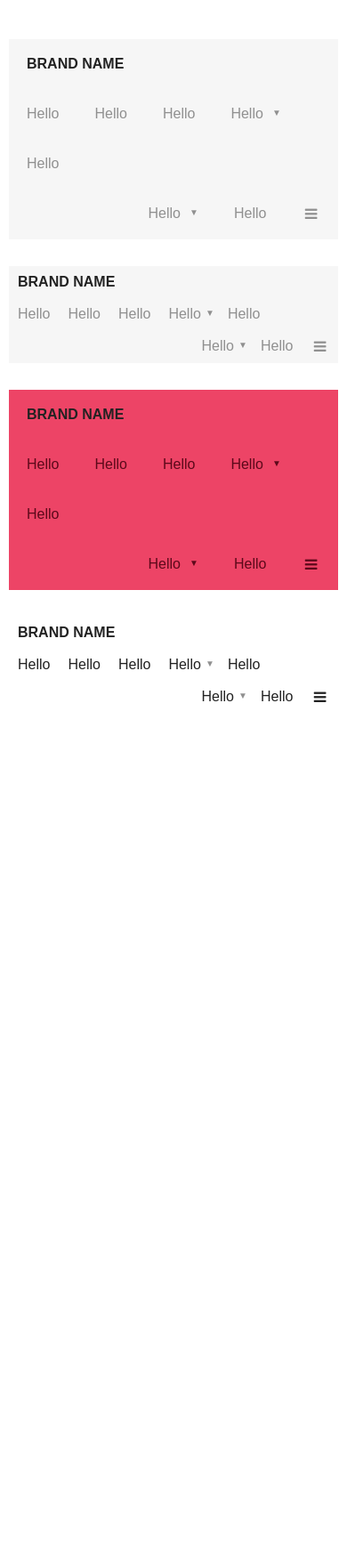
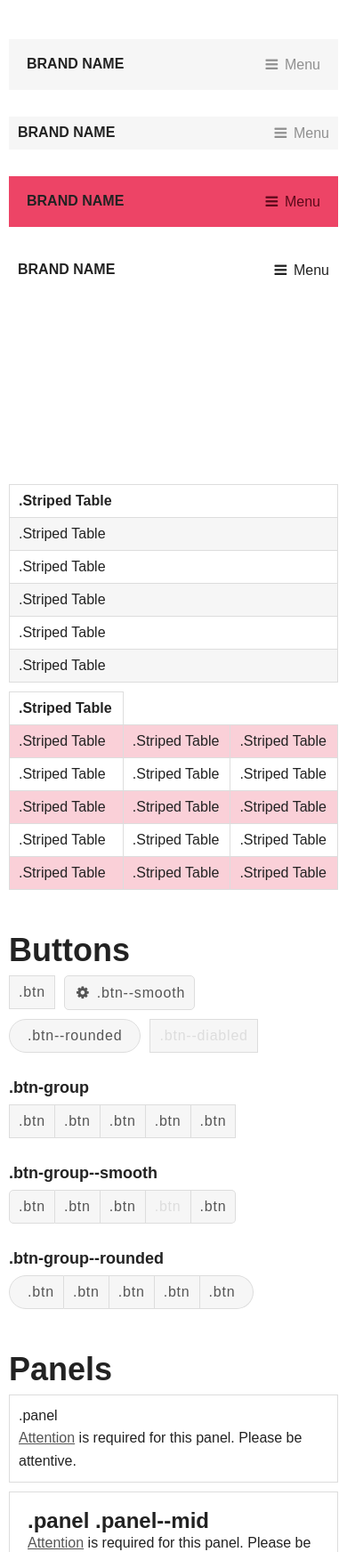
Before and after one commit to jordansimpson/frontly-framework, a website: page index.html in a window 390 px wide. Shown: the part 3140-4884 px from the top of the page at 89% size. Before the commit the page ends 3972 px from the top, so only its background shows below. Drawn offline with nearby package versions, Linux system fonts and the light colour scheme; files that its build step writes are made by us from their sources.

Commit message:
added initial btn and panel styling

```diff
--- a/gulpfile.js
+++ b/gulpfile.js
@@ -46,18 +46,18 @@ gulp.task('sass', function() {
 // Concatenate & Minify JS
 gulp.task('scripts', function() {
     return gulp.src('src/scripts/*.js')
-        .pipe(concat('all.js'))
+        .pipe(concat('fronlty-scripts.js'))
         .pipe(gulp.dest('dist/scripts'))
-        .pipe(rename('all.min.js'))
         .pipe(uglify())
+        .pipe(rename('fronlty-scripts.min.js'))
         .pipe(gulp.dest('dist/scripts/min'));
 });
 
 
 // Watch Files For Changes
 gulp.task('watch', function() {
+    gulp.watch('src/sass/*.scss', ['sass', 'browser-sync']);
     gulp.watch('src/scripts/*.js', ['lint', 'scripts']);
-    gulp.watch('src/sass/*.scss', ['sass', 'browser-sync']);
 });
 
 // Default Task
--- a/index.html
+++ b/index.html
@@ -324,6 +324,9 @@
 				<div class="grid__col grid__col--full">
 					<nav class="frontly-nav frontly-nav--big">
 						<span class="frontly-nav__text frontly-nav__text--brand-name">Brand Name</span>
+						<a href="" class="frontly-nav__menu-link pull--right hidden display--mobile">
+							<i class="fa fa-fw fa-bars"></i> Menu
+						</a>
 						<ul>
 							<li><a href="">Hello</a></li>
 							<li><a href="">Hello</a></li>
@@ -374,9 +377,6 @@
 								</ul>
 							</li>
 							<li><a href="">Hello</a></li>
-							<a href="">
-								<i class="fa fa-fw fa-bars"></i>
-							</a>
 						</ul>
 					</nav>
 				</div>
@@ -385,6 +385,9 @@
 				<div class="grid__col grid__col--full">
 					<nav class="frontly-nav">
 						<span class="frontly-nav__text frontly-nav__text--brand-name">Brand Name</span>
+						<a href="" class="frontly-nav__menu-link pull--right hidden display--mobile">
+							<i class="fa fa-fw fa-bars"></i> Menu
+						</a>
 						<ul>
 							<li><a href="">Hello</a></li>
 							<li><a href="">Hello</a></li>
@@ -435,9 +438,6 @@
 								</ul>
 							</li>
 							<li><a href="">Hello</a></li>
-							<a href="">
-								<i class="fa fa-fw fa-bars"></i>
-							</a>
 						</ul>
 					</nav>
 				</div>
@@ -446,6 +446,9 @@
 				<div class="grid__col grid__col--full">
 					<nav class="frontly-nav frontly-nav--branded frontly-nav--big">
 						<span class="frontly-nav__text frontly-nav__text--brand-name">Brand Name</span>
+						<a href="" class="frontly-nav__menu-link pull--right hidden display--mobile">
+							<i class="fa fa-fw fa-bars"></i> Menu
+						</a>
 						<ul>
 							<li><a href="">Hello</a></li>
 							<li><a href="">Hello</a></li>
@@ -496,9 +499,6 @@
 								</ul>
 							</li>
 							<li><a href="">Hello</a></li>
-							<a href="">
-								<i class="fa fa-fw fa-bars"></i>
-							</a>
 						</ul>
 					</nav>
 				</div>
@@ -507,6 +507,9 @@
 				<div class="grid__col grid__col--full">
 					<nav class="frontly-nav frontly-nav--basic">
 						<span class="frontly-nav__text frontly-nav__text--brand-name">Brand Name</span>
+						<a href="" class="frontly-nav__menu-link pull--right hidden display--mobile">
+							<i class="fa fa-fw fa-bars"></i> Menu
+						</a>
 						<ul>
 							<li><a href="">Hello</a></li>
 							<li><a href="">Hello</a></li>
@@ -557,11 +560,160 @@
 								</ul>
 							</li>
 							<li><a href="">Hello</a></li>
-							<a href="">
-								<i class="fa fa-fw fa-bars"></i>
-							</a>
 						</ul>
 					</nav>
+				</div>
+			</div>
+		</div>
+	</section>
+	<section>
+		<div class="grid">
+			<div class="grid__row">
+				<div class="grid__col grid__col--full">
+					<table class="striped-table">
+						<thead>
+							<tr>
+								<th>.Striped Table</th>
+							</tr>
+						</thead>
+						<tbody>
+							<tr>
+								<td>.Striped Table</td>
+							</tr>
+							<tr>
+								<td>.Striped Table</td>
+							</tr>
+							<tr>
+								<td>.Striped Table</td>
+							</tr>
+							<tr>
+								<td>.Striped Table</td>
+							</tr>
+							<tr>
+								<td>.Striped Table</td>
+							</tr>
+						</tbody>
+					</table>
+					<table class="striped-table--branded">
+						<thead>
+							<tr>
+								<th>.Striped Table</th>
+							</tr>
+						</thead>
+						<tbody>
+							<tr>
+								<td>.Striped Table</td>
+								<td>.Striped Table</td>
+								<td>.Striped Table</td>
+							</tr>
+							<tr>
+								<td>.Striped Table</td>
+								<td>.Striped Table</td>
+								<td>.Striped Table</td>
+							</tr>
+							<tr>
+								<td>.Striped Table</td>
+								<td>.Striped Table</td>
+								<td>.Striped Table</td>
+							</tr>
+							<tr>
+								<td>.Striped Table</td>
+								<td>.Striped Table</td>
+								<td>.Striped Table</td>
+							</tr>
+							<tr>
+								<td>.Striped Table</td>
+								<td>.Striped Table</td>
+								<td>.Striped Table</td>
+							</tr>
+						</tbody>
+					</table>
+				</div>
+			</div>
+		</div>
+	</section>
+	<section>
+		<div class="grid">
+			<div class="grid__row">
+				<div class="grid__col grid__col--full">
+					<h2>Buttons</h2>
+					<a href="#" class="btn"> .btn</a>
+					<a href="#" class="btn btn--smooth"><i class="fa fa-fw fa-cog"></i> .btn--smooth</a>
+					<a href="#" class="btn btn--rounded">.btn--rounded</a>
+					<a href="#" class="btn btn--disabled">.btn--diabled</a>
+				</div>
+			</div>
+			<div class="grid__row">
+				<div class="grid__col grid__col--one-third">
+					<h5>.btn-group</h5>
+					<div class="btn-group">
+						<a href="" class="btn">.btn</a>
+						<a href="" class="btn">.btn</a>
+						<a href="" class="btn">.btn</a>
+						<a href="" class="btn">.btn</a>
+						<a href="" class="btn">.btn</a>
+					</div>
+				</div>
+				<div class="grid__col grid__col--one-third">
+					<h5>.btn-group--smooth</h5>
+					<div class="btn-group btn-group--smooth">
+						<a href="" class="btn">.btn</a>
+						<a href="" class="btn">.btn</a>
+						<a href="" class="btn">.btn</a>
+						<a href="" class="btn btn--disabled">.btn</a>
+						<a href="" class="btn">.btn</a>
+					</div>
+				</div>
+				<div class="grid__col grid__col--one-third">
+					<h5>.btn-group--rounded</h5>
+					<div class="btn-group btn-group--rounded">
+						<a href="" class="btn">.btn</a>
+						<a href="" class="btn">.btn</a>
+						<a href="" class="btn">.btn</a>
+						<a href="" class="btn">.btn</a>
+						<a href="" class="btn">.btn</a>
+					</div>
+				</div>
+			</div>
+		</div>
+	</section>
+	<section>
+		<div class="grid">
+			<div class="grid__row">
+				<div class="grid__col grid__col--full">
+					<h2>Panels</h2>
+					<div class="panel">
+						<p>.panel</p>
+						<p><a href="">Attention</a> is required for this panel. Please be attentive.</p>
+					</div>
+					<div class="panel panel--mid">
+						<h3>.panel .panel--mid</h3>
+						<p><a href="">Attention</a> is required for this panel. Please be attentive.</p>
+					</div>
+					<div class="panel panel--large">
+						<h1>.panel .panel--large</h1>
+						<p><a href="">Attention</a> is required for this panel. Please be attentive.</p>
+					</div>
+					<div class="panel panel--dark panel--can-close">
+						<p>.panel .panel--dark</p>
+						<p><a href="">Attention</a> is required for this panel. Please be attentive.</p>
+					</div>
+					<div class="panel panel--error panel--can-close">
+						<p>.panel .panel--error</p>
+						<p><a href="">Attention</a> is required for this panel. Please be attentive.</p>
+					</div>
+					<div class="panel panel--attention panel--can-close">
+						<p>.panel .panel--attention</p>
+						<p><a href="">Attention</a> is required for this panel. Please be attentive.</p>
+					</div>
+					<div class="panel panel--success panel--can-close">
+						<p>.panel .panel--success</p>
+						<p><a href="">Attention</a> is required for this panel. Please be attentive.</p>
+					</div>
+					<div class="panel panel--success panel--can-close">
+						<p>.panel .panel--success</p>
+						<p><a href="">Attention</a> is required for this panel. Please be attentive.</p>
+					</div>
 				</div>
 			</div>
 		</div>
@@ -569,5 +721,6 @@
 
 	<!-- Include Scripts -->
 	<script src="https://ajax.googleapis.com/ajax/libs/jquery/1.11.2/jquery.min.js"></script>
+	<script src="dist/scripts/min/fronlty-scripts.min.js"></script>
 </body>
 </html>
--- a/package.json
+++ b/package.json
@@ -2,7 +2,7 @@
   "name": "frontly",
   "version": "1.0.0",
   "description": "",
-  "main": "index.js",
+  "main": "",
   "scripts": {
     "test": "echo \"Error: no test specified\" && exit 1"
   },
--- a/src/sass/base/_base.tables.scss
+++ b/src/sass/base/_base.tables.scss
@@ -3,10 +3,6 @@
 BASE.
 TABLES
 ------------
-*/
-
-/*
-Adding padding to ul and ol elements
 */
 
 table, tbody{
--- /dev/null
+++ b/src/sass/components/_components.buttons.scss
@@ -0,0 +1,76 @@
+/*
+------------
+COMPONENTS.
+BUTTONS
+------------
+*/
+
+.btn{
+	@include remCalc(padding, $spacer);
+	@include remCalc(margin-right, $spacer);
+	@include remCalc(margin-bottom, $spacer);
+	border: 1px solid $border-clr;
+	@include transition(.25s);
+	background: #f6f6f6;
+	letter-spacing: .05rem;
+	text-decoration: none;
+	display: inline-block;
+	float: left;
+	&:hover{
+		background: #ddd;
+	}
+}
+
+.btn--smooth{
+	border-radius: 5px;
+}
+
+.btn--rounded{
+	border-radius: 50px;
+	@include remCalc(padding-right, $spacer--dbl);
+	@include remCalc(padding-left, $spacer--dbl);
+}
+
+.btn--disabled{
+	color: #ddd;
+	background: #f6f6f6;
+	&:hover{
+		cursor: not-allowed;
+		background: #f6f6f6;
+		color: #ddd;
+	}
+}
+
+.btn-group{
+	float: left;
+	display: inline-block;
+	@include remCalc(margin-bottom, $spacer);
+	@include remCalc(margin-right, $spacer);
+}
+
+.btn-group .btn{
+	margin: 0;
+	&:not(:first-child){
+		border-left: 0;
+	}
+}
+
+.btn-group--smooth{
+	.btn:first-child{
+		border-radius: 5px 0px 0px 5px;
+	}
+	.btn:last-child{
+		border-radius: 0px 5px 5px 0px;
+	}
+}
+
+.btn-group--rounded{
+	.btn:first-child{
+		border-radius: 50px 0px 0px 50px;
+		@include remCalc(padding-left, $spacer--dbl);
+	}
+	.btn:last-child{
+		border-radius: 0px 50px 50px 0px;
+		@include remCalc(padding-right, $spacer--dbl);
+	}
+}
--- /dev/null
+++ b/src/sass/components/_components.panels.scss
@@ -0,0 +1,62 @@
+/*
+------------
+COMPONENTS.
+PANELS
+------------
+*/
+
+.panel{
+	width: 100%;
+	float: left;
+	clear: both;
+	border: 1px solid $border-clr;
+	@include remCalc(padding, $spacer);
+	@include remCalc(margin-bottom, $spacer);
+	> *{
+		margin: 0;
+	}
+}
+
+.panel--mid{
+	@include remCalc(padding, $spacer--dbl);
+}
+
+.panel--large{
+	@include remCalc(padding, $spacer--large);
+}
+
+.panel--dark{
+	background: $base-text-clr;
+	border: none;
+	color: #fff;
+}
+
+.panel--error{
+	background: $error-clr;
+	border: none;
+	color: #fff;
+}
+
+.panel--attention{
+	background: $attention-clr;
+	border: none;
+	color: #fff;
+}
+
+.panel--success{
+	background: $success-clr;
+	border: none;
+	color: #fff;
+}
+
+.panel--can-close{
+	position: relative;
+}
+
+.panel--can-close__btn{
+	position: absolute;
+	top: 10px;
+	right: 10px;
+	@include remCalc(font-size, 20px);
+	color: #fff;
+}
--- /dev/null
+++ b/src/sass/components/_components.tables.scss
@@ -0,0 +1,18 @@
+/*
+------------
+COMPONENTS.
+TABLES
+------------
+*/
+
+.striped-table{
+	tbody tr:nth-child(odd){
+		background: #f6f6f6;
+	}
+}
+
+.striped-table--branded{
+	tbody tr:nth-child(odd){
+		background: lighten($brand-clr, 30%);
+	}
+}
--- a/src/sass/frontly.scss
+++ b/src/sass/frontly.scss
@@ -83,8 +83,11 @@ COMPONENTS.
 ------------
 */
 
+@import "components/components.buttons";
 @import "components/components.frontly-dropdowns";
 @import "components/components.frontly-nav";
+@import "components/components.panels";
+@import "components/components.tables";
 
 /*
 ------------
--- a/src/sass/settings/_settings.breakpoints.scss
+++ b/src/sass/settings/_settings.breakpoints.scss
@@ -5,6 +5,8 @@ BREAKPOINTS
 ------------
 */
 
+// If you change these values be sure to change them in the scripts file as well for the the JavaScript & jQuery to work correctly.
+
 $break-small:		400px;
 $break-mid:			767px;
 $break-large:		960px;
--- a/src/sass/settings/_settings.colors.scss
+++ b/src/sass/settings/_settings.colors.scss
@@ -28,6 +28,10 @@ $pre-background-clr: #eee;
 $pre-text-clr: $base-text-clr;
 $highlighting-clr: #FFF9B7;
 
+$error-clr: #FF5666;
+$attention-clr: #FF6F59;
+$success-clr: #68D68D;
+
 // Frontly Navigation Colors
 $nav-clr: #f6f6f6;
 $nav-link-clr: #fff;
--- a/src/sass/vetos/_vetos.helpers.scss
+++ b/src/sass/vetos/_vetos.helpers.scss
@@ -29,12 +29,30 @@
 	font-weight: $weight-heavy !important;
 }
 
-// Hide and Seek
+// Hide and Display
 
 .hidden{
-	display: none;
+	display: none !important;
 }
 
-.visible{
-	display: block;
+@include respond-to(tablet){
+	.display--tablet{
+		display: block !important;
+	}
+	.hidden--talet{
+		display: none !important;
+	}
 }
+
+@include respond-to(mobile){
+	.display--mobile{
+		display: block !important;
+	}
+	.hidden--mobile{
+		display: none !important;
+	}
+}
+
+.active{
+	color: green;
+}
```
Also changed, not shown: src/sass/components/_components.frontly-nav.scss (+22 -0 lines), src/scripts/frontly.js (added, +27 -0 lines), dist/css/frontly.css, dist/css/min/frontly.min.css, dist/scripts/fronlty-scripts.js (added), dist/scripts/min/fronlty-scripts.min.js (added).
